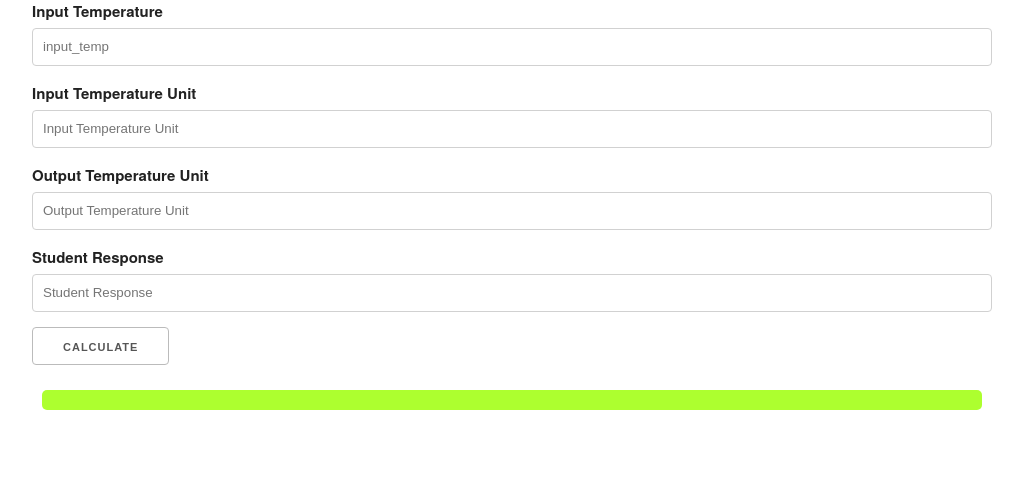
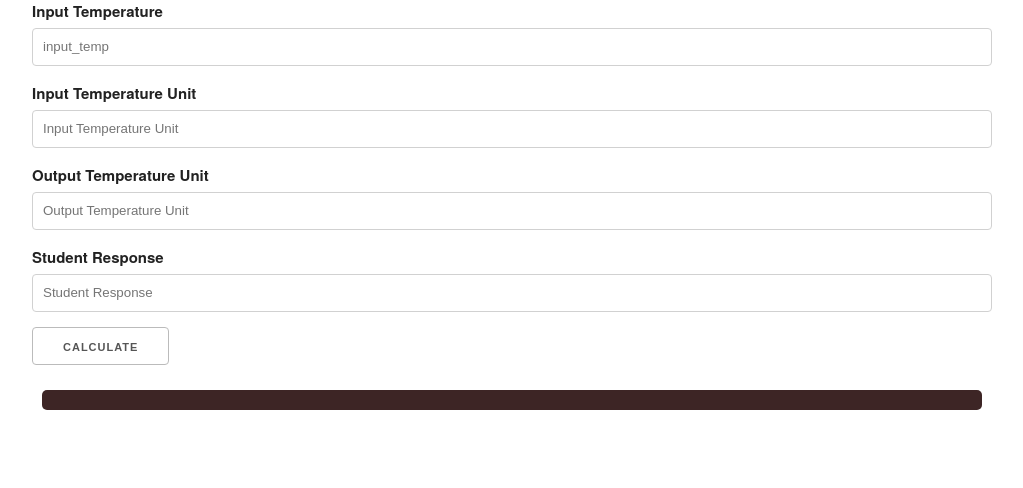
Before and after one commit to sakian2/FlaskDevopsProject, a Flask app: page / in a window 1280 px wide. Shown: the part 76-564 px from the top of the page, without its empty margins (128-1151 px from the left). Run offline with Flask 2, Linux system fonts and the light colour scheme.

Commit message:
Update app.html
color change

```diff
--- a/templates/app.html
+++ b/templates/app.html
@@ -11,7 +11,7 @@
         />
     <style>
         .alert {
-            background: greenyellow;
+            background: rgb(61, 37, 37);
             padding: 1rem;
             border-radius: 5px;
             color: white;
```
